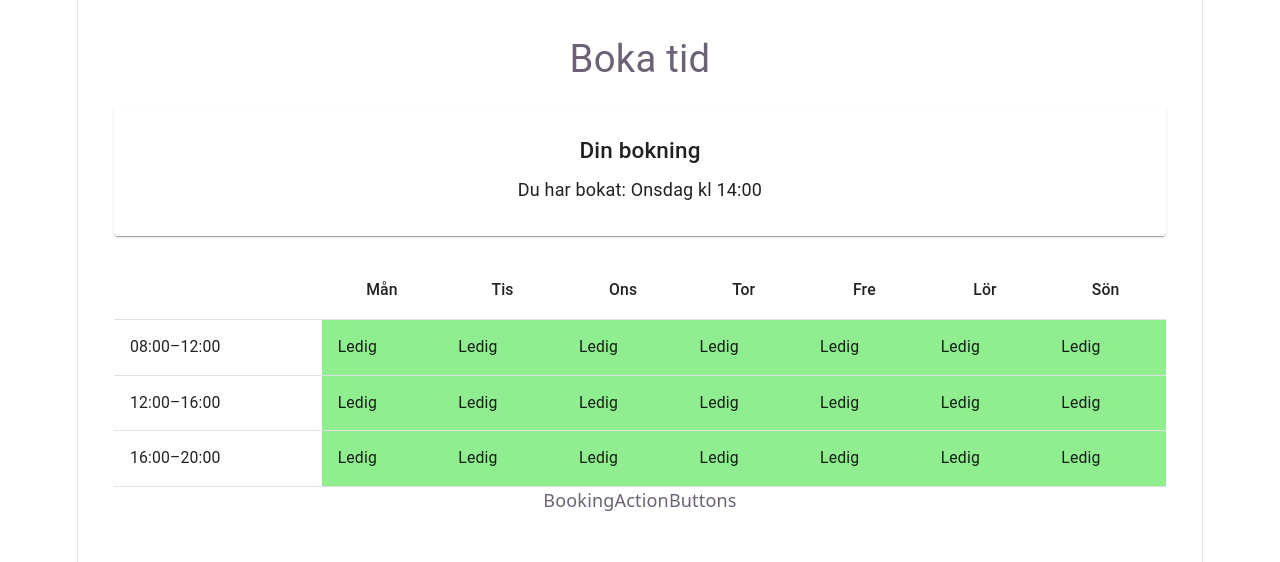
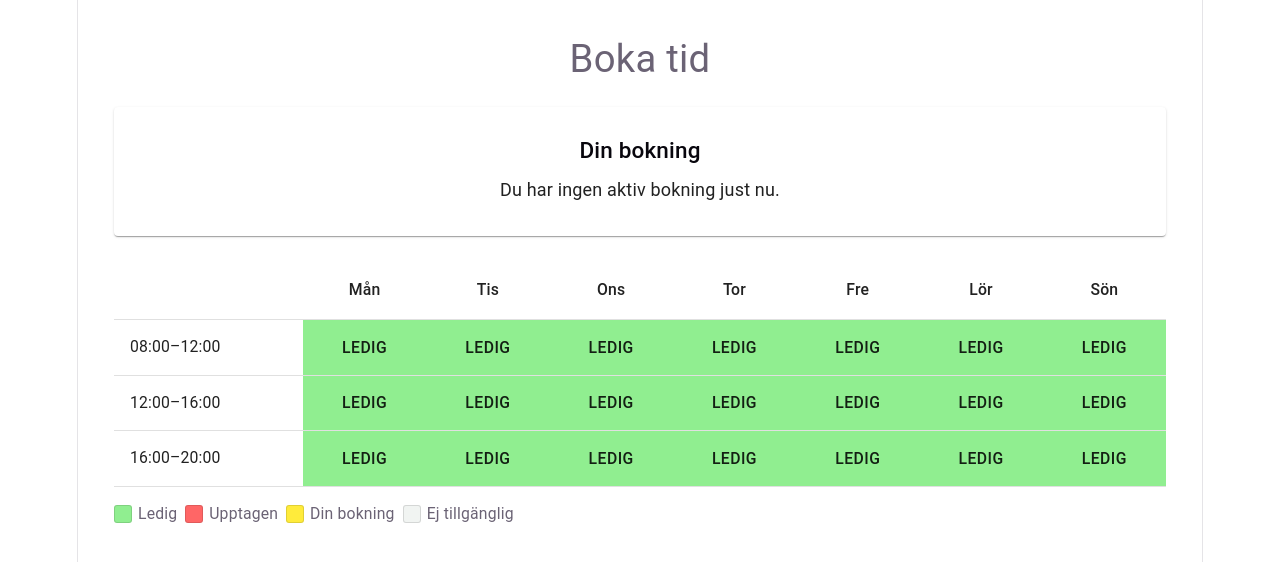
Before and after one commit to SmartTvatt/SmartTvatt, a React (Vite) app: page /boka in a window 1280 px wide. Shown: the top 562 px of the page. Built offline with nearby package versions, Linux system fonts and the light colour scheme.

Commit message:
Build cancellation page and post-cancellation flow

```diff
--- a/src/views/BookingActionButtons.jsx
+++ /dev/null
@@ -1,8 +0,0 @@
-export default function BookingActionButtons() {
-  return (
-    <div>
-      {/* Placeholder tills vi implementerar riktiga knappar */}
-      BookingActionButtons
-    </div>
-  );
-}
--- a/src/views/BookingInfoCard.jsx
+++ b/src/views/BookingInfoCard.jsx
@@ -1,17 +1,14 @@
 // Importerar Material-UI komponenter.
 import { Card, CardContent, Typography } from "@mui/material";
 
-// Dummy-data för användarens bokning.
-// Detta kommer senare från backend via controller → model → API.
-// Just nu är det bara en placeholder.
-const dummyBooking = {
-  day: "Onsdag",
-  time: "14:00"
-};
-
 // Själva komponenten som visar bokningsinformationen.
 // Den exporteras så BookingView kan importera den.
-export default function BookingInfoCard() {
+// `booking` kommer från den komponent som använder kortet.
+// Standardvärdet gör att kortet visar ett tydligt tomt läge innan API-kopplingen finns.
+export default function BookingInfoCard({ booking = null }) {
+  // Samma kort kan visa både en aktiv bokning och information om att ingen finns.
+  const hasActiveBooking = booking !== null;
+
   return (
     // Card ger en snygg vit ruta med skugga.
     <Card sx={{ mb: 3, padding: "0.5rem" }}>
@@ -19,15 +16,27 @@ export default function BookingInfoCard() {
       <CardContent>
 
         {/* Titel för sektionen. */}
-        <Typography variant="h6" sx={{ mb: 1 }}>
+        <Typography component="h2" variant="h6" sx={{ mb: 1 }}>
           Din bokning
         </Typography>
 
-        {/* Visar själva bokningsinformationen. */}
-        <Typography variant="body1">
-          Du har bokat: {dummyBooking.day} kl {dummyBooking.time}
-        </Typography>
-
+        {hasActiveBooking ? (
+          <>
+            {/* Uppgifterna kommer från användande komponent, inte från hårdkodad exempeldata. */}
+            {/* Visar själva bokningsinformationen. */}
+            <Typography variant="body1">
+              Du har bokat: {booking.day} kl {booking.time}
+            </Typography>
+          </>
+        ) : (
+          <>
+            {/* `role="status"` låter även hjälpmedel uppmärksamma det tomma läget. */}
+            {/* Visar att användaren saknar en aktiv bokning. */}
+            <Typography variant="body1" role="status">
+              Du har ingen aktiv bokning just nu.
+            </Typography>
+          </>
+        )}
       </CardContent>
     </Card>
   );
--- a/src/views/BookingView.jsx
+++ b/src/views/BookingView.jsx
@@ -1,20 +1,23 @@
-import { Box, Typography } from "@mui/material";
+import { Alert, Box, Typography } from "@mui/material";
 import { useState } from "react";
 
 // Importera komponenterna
 import BookingInfoCard from "./BookingInfoCard.jsx";
 import TimeSlotTable from "./TimeSlotTable.jsx";
-import BookingActionButtons from "./BookingActionButtons.jsx";
 import BookingDialog from "./BookingDialog.jsx";
 
 // Själva vyn för bokningssidan.
-export default function BookingView() {
+// Bokningsdata tas emot utifrån så att vyn kan visa både aktiv bokning och tomt läge.
+export default function BookingView({ booking = null, bookedSlots = [] }) {
 
   // State som styr om dialogen är öppen eller stängd.
   const [dialogOpen, setDialogOpen] = useState(false);
 
   // State som håller den tid/dag användaren klickade på.
   const [selectedSlot, setSelectedSlot] = useState(null);
+
+  // API:t är inte inkopplat ännu, så sidan får inte påstå att tiden har sparats.
+  const [bookingNotice, setBookingNotice] = useState("");
 
   // Funktion som körs när man klickar på en cell i tabellen.
   // Den tar emot ett objekt med { day, time }.
@@ -29,24 +32,49 @@ export default function BookingView() {
     setSelectedSlot(null);   // Rensa vald tid
   };
 
+  // Tar emot den valda tiden från dialogen utan att felaktigt skapa en bokning.
+  const handleConfirmBooking = (slot) => {
+    if (!slot) return;
+
+    setBookingNotice(
+      `Tiden ${slot.day} kl ${slot.time} är inte sparad än. Bokningsfunktionen kopplas till API:t senare.`
+    );
+    handleCloseDialog();
+  };
+
   return (
     <Box sx={{ padding: "2rem" }}>
       <Typography variant="h4" sx={{ mb: 3 }}>
         Boka tid
       </Typography>
 
-      {/* Visar användarens bokning */}
-      <BookingInfoCard />
+      {/* Berättar tydligt att bekräftelsen ännu inte sparar en bokning. */}
+      {bookingNotice && (
+        <Alert
+          severity="info"
+          role="status"
+          onClose={() => setBookingNotice("")}
+          sx={{ mb: 3 }}
+        >
+          {bookingNotice}
+        </Alert>
+      )}
+
+      {/* Kortet visar bokningsuppgifter eller tomt läge utifrån samma bokningsdata. */}
+      <BookingInfoCard booking={booking} />
 
       {/* Kalendern får en callback som triggas vid klick */}
-      <TimeSlotTable onSlotClick={handleSlotClick} />
-
-      <BookingActionButtons />
+      <TimeSlotTable
+        onSlotClick={handleSlotClick}
+        bookedSlots={bookedSlots}
+        userBooking={booking}
+      />
 
       {/* Dialogen öppnas när dialogOpen = true */}
       <BookingDialog
         open={dialogOpen}
         onClose={handleCloseDialog}
+        onConfirm={handleConfirmBooking}
         selectedSlot={selectedSlot}
       />
     </Box>
--- a/src/views/TimeSlotTable.jsx
+++ b/src/views/TimeSlotTable.jsx
@@ -1,5 +1,5 @@
 // Importerar Material-UI komponenter för tabellen.
-import { Table, TableBody, TableCell, TableHead, TableRow } from "@mui/material";
+import { Box, Button, Table, TableBody, TableCell, TableContainer, TableHead, TableRow, Typography } from "@mui/material";
 import { bookingWeekdays, getBookingIntervals } from "../../controllers/timeslotController";
 
 // Dummy-data för dagar och tider.
@@ -7,40 +7,66 @@ import { bookingWeekdays, getBookingIntervals } from "../../controllers/timeslot
 // Vi använder dessa för att rendera en enkel kalender.
 const days = bookingWeekdays;
 
-// Dummy-data för bokade tider (av andra användare).
-// I backend kommer detta från databasen.
-const bookedSlots = [
-  { day: "Ons", time: "12:00" },
-  { day: "Fre", time: "10:00" }
-];
+// Statusen avgör både cellens färg och om användaren får välja tiden.
+function getSlotStatus(day, time, isAvailable, bookedSlots, userBooking) {
+  // Om cellen är användarens bokning → gul.
+  // Den egna bokningen ska visas särskilt och får inte bokas en gång till.
+  if (userBooking?.day === day && userBooking.time === time) {
+    return "own";
+  }
 
-// Dummy-data för användarens egen bokning.
-// I backend kommer detta från BookingInfoCard / API.
-const userBooking = { day: "Tis", time: "14:00" };
-
-// Funktion som avgör färgen på en cell baserat på status.
-function getCellColor(day, time) {
-  // Om cellen är användarens bokning → gul.
-  if (userBooking.day === day && userBooking.time === time) {
-    return "#ffeb3b"; // gul
+  // En tid som saknas bland dagens intervall är inte bokningsbar.
+  if (!isAvailable) {
+    return "unavailable";
   }
 
   // Om cellen finns i listan över bokade tider → röd.
+  // Upptagna tider går inte att välja även om intervallet finns i schemat.
   const isBooked = bookedSlots.some(
     (slot) => slot.day === day && slot.time === time
   );
   if (isBooked) {
-    return "#ff6666"; // ljusröd
+    return "booked";
   }
 
   // Annars är cellen ledig → grön.
-  return "lightgreen";
+  // Bara lediga tider kan väljas.
+  return "available";
+}
+
+// Håller färgvalen samlade så att status och utseende inte glider isär.
+function getCellColor(status) {
+  const colors = {
+    own: "#ffeb3b",
+    booked: "#ff6666",
+    unavailable: "#f1f4f2",
+    available: "lightgreen",
+  };
+
+  return colors[status];
+}
+
+// Texten ger en förklaring som inte är beroende av att användaren kan se färgen.
+function getStatusLabel(status) {
+  const labels = {
+    own: "Din bokning",
+    booked: "Upptagen",
+    unavailable: "Ej tillgänglig",
+    available: "Ledig",
+  };
+
+  return labels[status];
 }
 
 // Själva komponenten som visar tabellen.
 // Den exporteras så BookingView kan importera den.
 // onSlotClick är en callback som triggas när användaren klickar på en cell.
-export default function TimeSlotTable({ onSlotClick }) {
+// Bokningsstatus skickas in som props; API-kopplingen kan mata in datan senare.
+export default function TimeSlotTable({
+  onSlotClick,
+  bookedSlots = [],
+  userBooking = null,
+}) {
   const intervalsByDay = days.map((day) => ({
     ...day,
     intervals: getBookingIntervals(day.key),
@@ -52,18 +78,21 @@ export default function TimeSlotTable({ onSlotClick }) {
   ).values()].sort((left, right) => left.start.localeCompare(right.start));
 
   return (
-    // Table är huvudkomponenten som håller hela kalendern.
-    <Table>
+    <Box>
+      {/* TableContainer låter tabellen scrolla i sidled på smala skärmar. */}
+      <TableContainer sx={{ overflowX: "auto" }}>
+        {/* Table är huvudkomponenten som håller hela kalendern. */}
+        <Table aria-label="Bokningsbara tvättider" sx={{ minWidth: 600 }}>
 
           {/* TableHead innehåller kolumnrubrikerna (dagarna). */}
           <TableHead>
             <TableRow>
               {/* Första cellen är tom eftersom tiderna står i vänster kolumn. */}
-          <TableCell></TableCell>
+              <TableCell aria-label="Tid"></TableCell>
 
               {/* Renderar varje dag som en kolumnrubrik. */}
               {days.map((day) => (
-            <TableCell key={day.key} align="center">
+                <TableCell key={day.key} align="center" scope="col">
                   {day.short}
                 </TableCell>
               ))}
@@ -79,39 +108,56 @@ export default function TimeSlotTable({ onSlotClick }) {
                 // Varje tid är en rad i tabellen.
                 <TableRow key={time}>
                   {/* Första cellen i raden visar tiden. */}
-            <TableCell>{time}</TableCell>
+                  <TableCell component="th" scope="row">{time}</TableCell>
 
                   {/* För varje dag skapar vi en cell. */}
                   {intervalsByDay.map((day) => {
                     const isAvailable = day.intervals.some(
                       (dayInterval) => dayInterval.start === interval.start && dayInterval.end === interval.end
                     );
+                    const status = getSlotStatus(
+                      day.short,
+                      time,
+                      isAvailable,
+                      bookedSlots,
+                      userBooking
+                    );
+                    const canSelect = status === "available";
 
                     return (
                       <TableCell
                         key={day.key + time}
-
-                // NYTT: Färgkodning baserat på status (ledig, bokad, din bokning).
+                        align="center"
+                        // Färgkodning baserat på status (ledig, bokad, din bokning).
+                        sx={{ backgroundColor: getCellColor(status), p: 0.5 }}
+                      >
+                        {/* Nativa knappar går att använda med både mus och tangentbord. */}
+                        {/* Texten ändras beroende på status. */}
+                        {/* Klick-event skickar tillbaka dag + tid till BookingView. */}
+                        {/* BookingView öppnar sedan dialogen med rätt information. */}
+                        <Button
+                          type="button"
+                          disabled={!canSelect}
+                          aria-label={`${day.label} ${time}: ${getStatusLabel(status)}`}
+                          onClick={() => onSlotClick({ day: day.short, time })}
                           sx={{
-                  backgroundColor: isAvailable ? getCellColor(day.short, time) : "#f1f4f2",
-                  cursor: isAvailable ? "pointer" : "default",
-                  "&:hover": { opacity: 0.8 }
+                            width: "100%",
+                            minWidth: 72,
+                            minHeight: 44,
+                            color: "text.primary",
+                            "&:focus-visible": {
+                              outline: "3px solid",
+                              outlineColor: "primary.main",
+                              outlineOffset: -3,
+                            },
+                            "&.Mui-disabled": {
+                              color: "text.primary",
+                              opacity: 0.7,
+                            },
                           }}
-
-                // Klick-event som skickar tillbaka dag + tid till BookingView.
-                // BookingView öppnar sedan dialogen med rätt information.
-                onClick={() => isAvailable && onSlotClick({ day: day.short, time })}
                         >
-                {/* Texten ändras beroende på status */}
-                {!isAvailable
-                  ? "Ej tillgänglig"
-                  : userBooking.day === day.short && userBooking.time === time
-                  ? "Din bokning"
-                  : bookedSlots.some(
-                      (slot) => slot.day === day.short && slot.time === time
-                    )
-                  ? "Upptagen"
-                  : "Ledig"}
+                          {getStatusLabel(status)}
+                        </Button>
                       </TableCell>
                     );
                   })}
@@ -120,5 +166,47 @@ export default function TimeSlotTable({ onSlotClick }) {
             })}
           </TableBody>
         </Table>
+      </TableContainer>
+
+      {/* Färgförklaringen använder alltid text så att status inte bara syns genom färg. */}
+      <Box
+        component="ul"
+        aria-label="Förklaring av tider"
+        sx={{
+          display: "flex",
+          flexWrap: "wrap",
+          gap: 1,
+          listStyle: "none",
+          p: 0,
+          mt: 2,
+        }}
+      >
+        {[
+          ["available", "Ledig"],
+          ["booked", "Upptagen"],
+          ["own", "Din bokning"],
+          ["unavailable", "Ej tillgänglig"],
+        ].map(([status, label]) => (
+          <Box
+            component="li"
+            key={status}
+            sx={{ display: "flex", alignItems: "center", gap: 0.75 }}
+          >
+            <Box
+              aria-hidden="true"
+              sx={{
+                width: 16,
+                height: 16,
+                borderRadius: "3px",
+                backgroundColor: getCellColor(status),
+                border: "1px solid",
+                borderColor: "divider",
+              }}
+            />
+            <Typography variant="body2">{label}</Typography>
+          </Box>
+        ))}
+      </Box>
+    </Box>
   );
 }
```
Also changed, not shown: src/views/BookingDialog.jsx (+10 -2 lines). Lines whose indentation alone changed are shown as unchanged.
